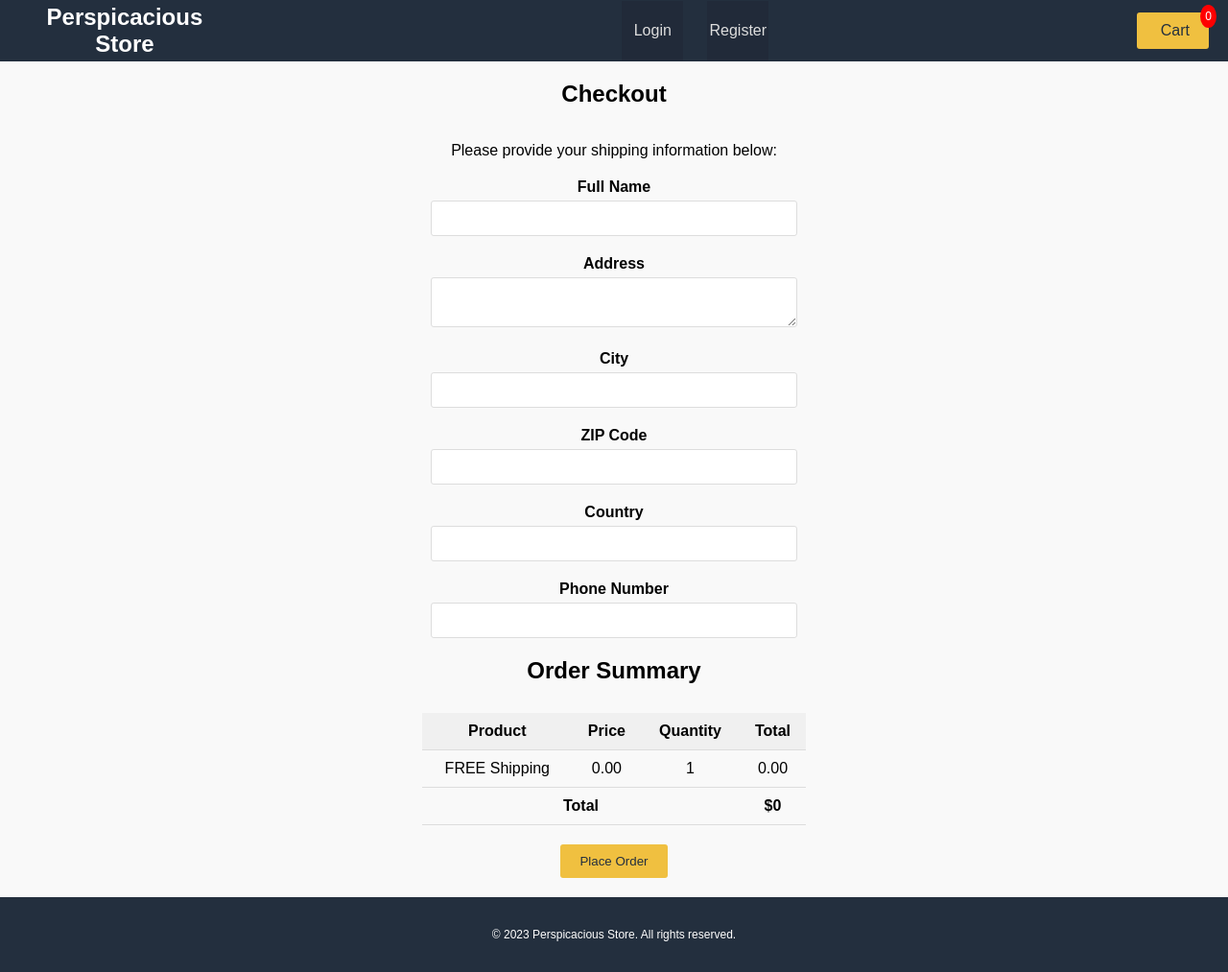
After one commit to alopalka/EcommercePhpProject, a PHP site: page /checkout.php in a window 1280 px wide. The commit adds this page. Shown: the whole page at 96% size. Run offline with PHP 8.4, Linux system fonts and the light colour scheme.

Commit message:
Working on order placement logic

```diff
--- /dev/null
+++ b/resources/css/checkout_style.css
@@ -0,0 +1,91 @@
+/* checkout_style.css */
+
+/* Form styles */
+form {
+    min-width: 400px;
+    max-width: 800px;
+    margin: 0 auto;
+}
+
+.form-group {
+    margin-bottom: 20px;
+}
+
+label {
+    display: block;
+    margin-bottom: 5px;
+    font-weight: bold;
+}
+
+input[type="text"],
+textarea {
+    width: 90%;
+    padding: 10px;
+    border: 1px solid #ddd;
+    border-radius: 3px;
+}
+
+textarea {
+    resize: vertical;
+}
+
+button[type="submit"] {
+    padding: 10px 20px;
+    background-color: #f0c040;
+    color: #232f3e;
+    border: none;
+    border-radius: 3px;
+    cursor: pointer;
+    transition: background-color 0.3s;
+}
+
+button[type="submit"]:hover {
+    background-color: #e0b030;
+}
+
+/* Order summary table styles */
+.order-details {
+    width: 100%;
+    border-collapse: collapse;
+    margin-top: 30px;
+    margin-bottom: 20px;
+}
+
+.order-details th,
+.order-details td {
+    padding: 10px;
+    text-align: center;
+    border-bottom: 1px solid #ddd;
+}
+
+.order-details th {
+    background-color: #f0f0f0;
+    font-weight: bold;
+}
+
+.order-details tfoot td {
+    font-weight: bold;
+}
+
+/* Main content styles */
+main {
+    padding: 20px;
+    background-color: #f9f9f9;
+    text-align: center;
+    display: flex;
+    align-content: center;
+    justify-content: center;
+    flex-flow: column;
+}
+
+main #checkout_name {
+    font-size: 24px;
+    font-weight: bold;
+    margin-top: 0;
+    margin-bottom: 20px;
+}
+
+main #info {
+    margin-bottom: 20px;
+    font-size: 16px;
+}
--- a/shop/cart.php
+++ b/shop/cart.php
@@ -102,7 +102,7 @@ function calculateTotalQuantity($items)
         </table>
 
         <div class="checkout-button">
-            <button>Checkout</button>
+            <a href="checkout.php"><button>Checkout</button></a>
         </div>
     <?php endif; ?>
 </main>
--- /dev/null
+++ b/shop/checkout.php
@@ -0,0 +1,134 @@
+<?php
+session_start();
+
+// Retrieve the cart items from the session
+$items = $_SESSION['cart'] ?? [];
+
+// Calculate the total and total quantity
+$total = calculateTotal($items);
+$totalQuantity = calculateTotalQuantity($items);
+
+// Function to calculate the total price of items in the cart
+function calculateTotal($items)
+{
+    $total = 0;
+    foreach ($items as $item) {
+        $total += $item['price'] * $item['quantity'];
+    }
+    return $total;
+}
+
+function calculateTotalQuantity($items)
+{
+    $totalQuantity = 0;
+    foreach ($items as $item) {
+        $totalQuantity += $item['quantity'];
+    }
+    return $totalQuantity;
+}
+
+// Clear the cart after checkout
+$_SESSION['cart'] = [];
+
+?>
+
+<!DOCTYPE html>
+<html>
+<head>
+    <meta charset="UTF-8">
+    <meta name="viewport" content="width=device-width, initial-scale=1.0">
+    <meta http-equiv="X-UA-Compatible" content="ie=edge">
+    <title>Perspicacious Store | Checkout</title>
+    <link rel="stylesheet" href="../resources/css/main_style.css">
+    <link rel="stylesheet" href="../resources/css/checkout_style.css">
+    <!-- Add any additional CSS stylesheets for the checkout page -->
+</head>
+<body>
+<header>
+    <nav>
+        <a href="index.php" class="logo">Perspicacious Store</a>
+        <div class="nav-buttons">
+            <a class="nav-button" href="login.php">Login</a>
+            <a class="nav-button" href="register.php">Register</a>
+        </div>
+        <a href="cart.php" class="cart-icon">
+            <i class="fas fa-shopping-cart"></i>
+            Cart
+            <span class="cart-count"><?php echo $totalQuantity; ?></span>
+        </a>
+    </nav>
+</header>
+
+<main>
+    <h1 id="checkout_name">Checkout</h1>
+    <p id="info">Please provide your shipping information below:</p>
+
+    <form action="order_confirmation.php" method="POST">
+        <div class="form-group">
+            <label for="name">Full Name</label>
+            <input type="text" id="name" name="name" required>
+        </div>
+        <div class="form-group">
+            <label for="address">Address</label>
+            <textarea id="address" name="address" required></textarea>
+        </div>
+        <div class="form-group">
+            <label for="city">City</label>
+            <input type="text" id="city" name="city" required>
+        </div>
+        <div class="form-group">
+            <label for="zip">ZIP Code</label>
+            <input type="text" id="zip" name="zip" required>
+        </div>
+        <div class="form-group">
+            <label for="country">Country</label>
+            <input type="text" id="country" name="country" required>
+        </div>
+        <div class="form-group">
+            <label for="phone">Phone Number</label>
+            <input type="text" id="phone" name="phone" required>
+        </div>
+
+        <h2>Order Summary</h2>
+        <table class="order-details">
+            <thead>
+            <tr>
+                <th>Product</th>
+                <th>Price</th>
+                <th>Quantity</th>
+                <th>Total</th>
+            </tr>
+            </thead>
+            <tbody>
+            <?php foreach ($items as $item): ?>
+                <tr>
+                    <td><?php echo $item['name']; ?></td>
+                    <td>$<?php echo $item['price']; ?></td>
+                    <td><?php echo $item['quantity']; ?></td>
+                    <td>$<?php echo $item['price'] * $item['quantity']; ?></td>
+                </tr>
+            <?php endforeach; ?>
+            <tr>
+                <td>FREE Shipping</td>
+                <td>0.00</td>
+                <td>1</td>
+                <td>0.00</td>
+            </tr>
+            </tbody>
+            <tfoot>
+            <tr>
+                <td colspan="3">Total</td>
+                <td>$<?php echo $total; ?></td>
+            </tr>
+            </tfoot>
+        </table>
+
+        <button type="submit">Place Order</button>
+    </form>
+</main>
+
+<footer>
+    <p>&copy; 2023 Perspicacious Store. All rights reserved.</p>
+</footer>
+</body>
+</html>
```
